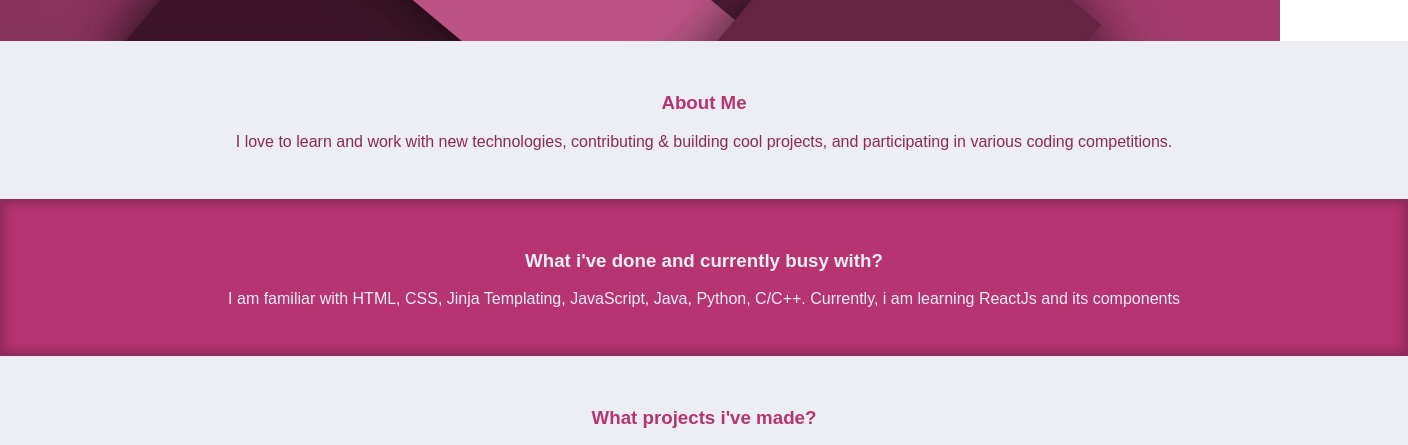
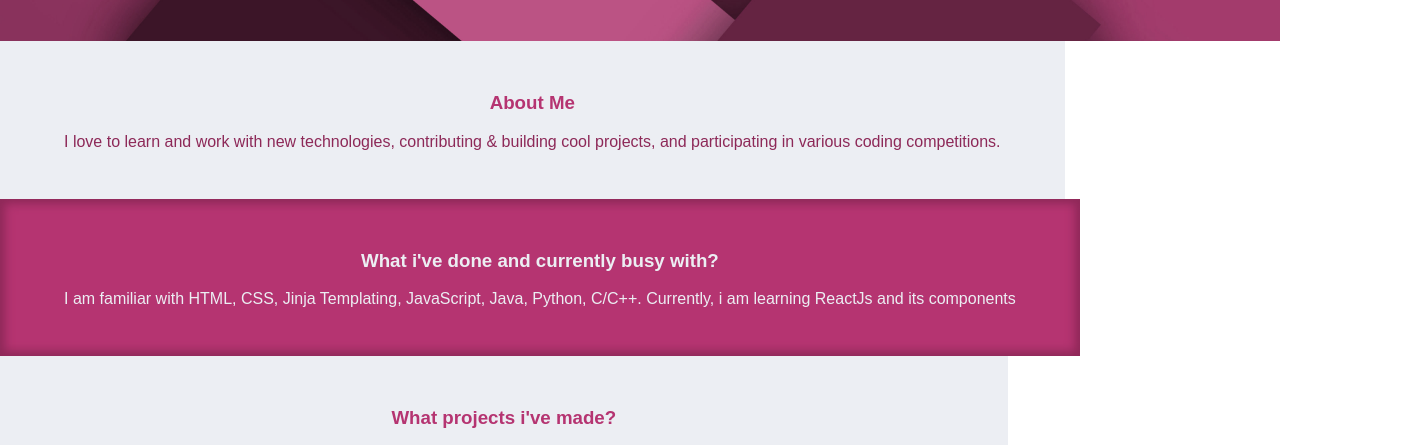
Before and after one commit to uditkumar01/myPortfolio, a plain HTML site: page index.html in a window 1280 px wide. Shown: the part 355-800 px from the top of the page, 1408 px wide, since content can reach past the window. Drawn offline with Linux system fonts and the light colour scheme.

```diff
--- a/assets/main.css
+++ b/assets/main.css
@@ -218,7 +218,7 @@ div > section:nth-child(1){
 div > section:nth-child(2n) {
   margin: 0;
   background: var(--white_color);
-  width: 100vw;
+  /* width: 100%; */
   color: var(--dark_red_color);
   /* box-shadow: inset -7px -7px 14px #c8a4b5,
             inset 7px 7px 14px transparent; */
@@ -226,7 +226,7 @@ div > section:nth-child(2n) {
 div > section:nth-child(2n+3) {
     color: var(--white_color);
     background: var(--red_color);
-    width: 100vw;
+    /* width: 100%; */
     box-shadow: inset 5px 5px 10px #8f2959,inset -5px -5px 10px #8f2959;
     margin: 0;
 }
```
